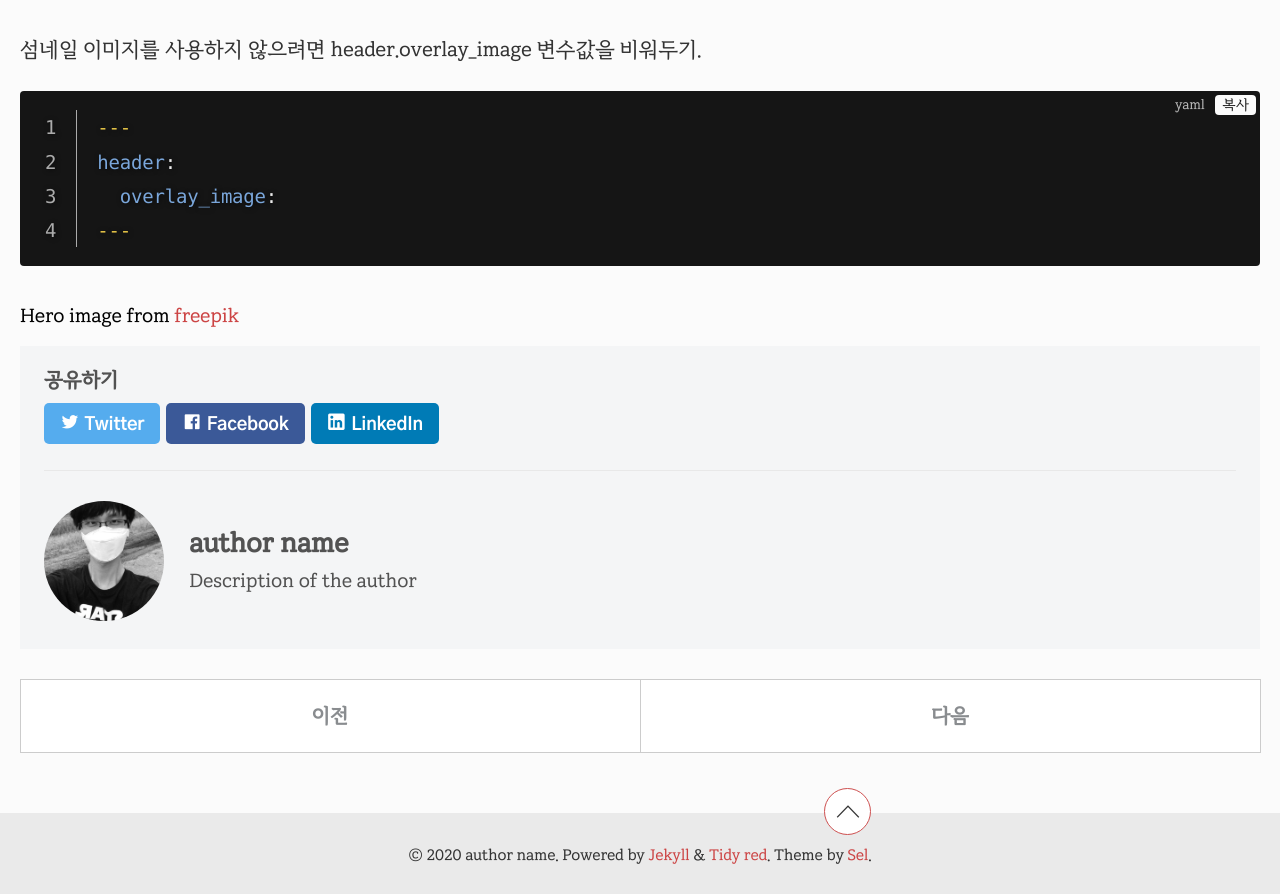
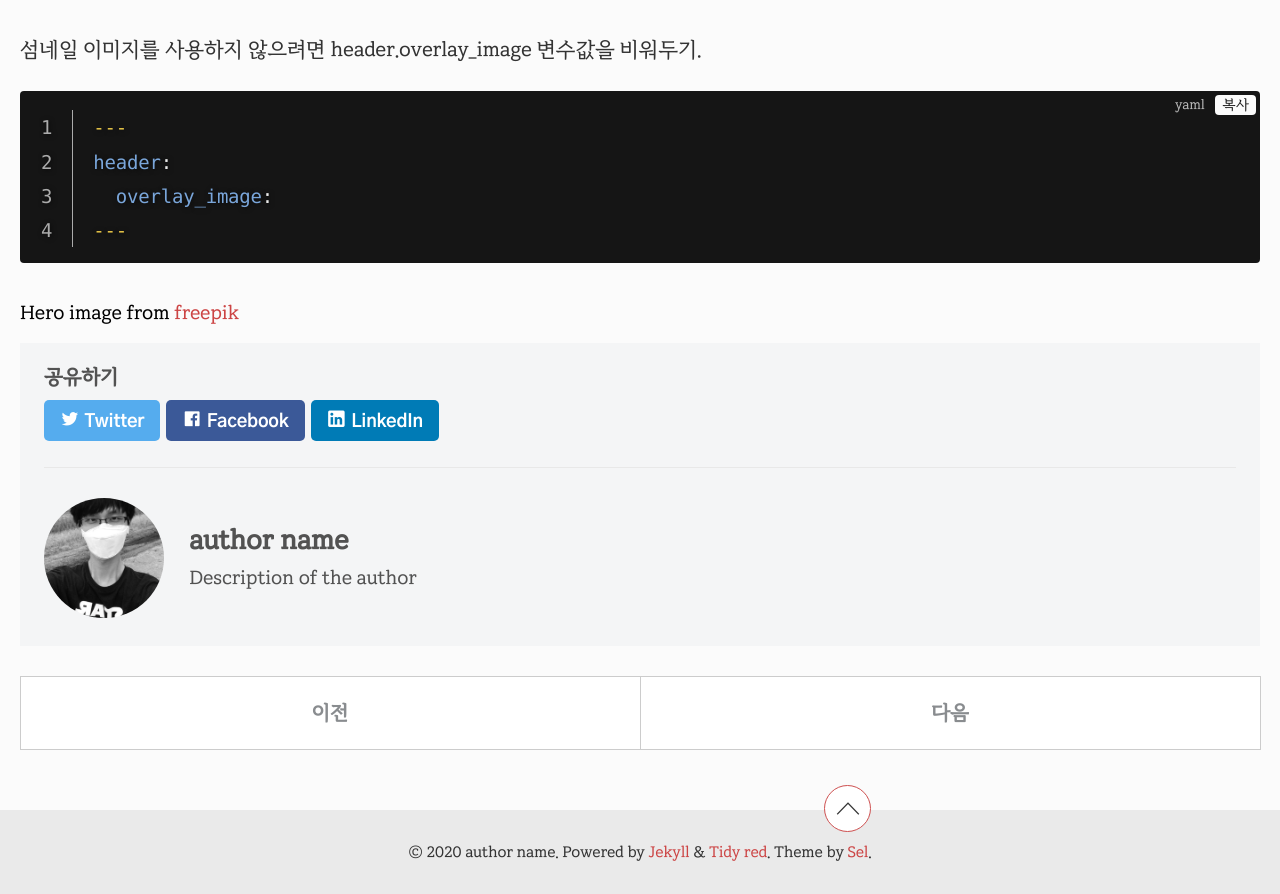
Before and after one commit to selosele/jekyll-theme-tidyred, a Jekyll site: the page built from _posts/2020-06-24-example-post06.md, in a window 1280 px wide. Shown: the part 594-1488 px from the top of the page. Built offline with Jekyll 4.4.1, drawn with Linux system fonts in a browser that asks for light colours.

Commit message:
레이아웃 CSS 수정

```diff
--- a/_sass/tidy-red/_syntax.scss
+++ b/_sass/tidy-red/_syntax.scss
@@ -24,7 +24,7 @@ figure.highlight {
   > pre,
   pre.highlight {
     margin: 0;
-	  padding: .95rem 1rem;
+	  padding: .95rem .8rem .8rem .8rem;
   }
 }
 
```
